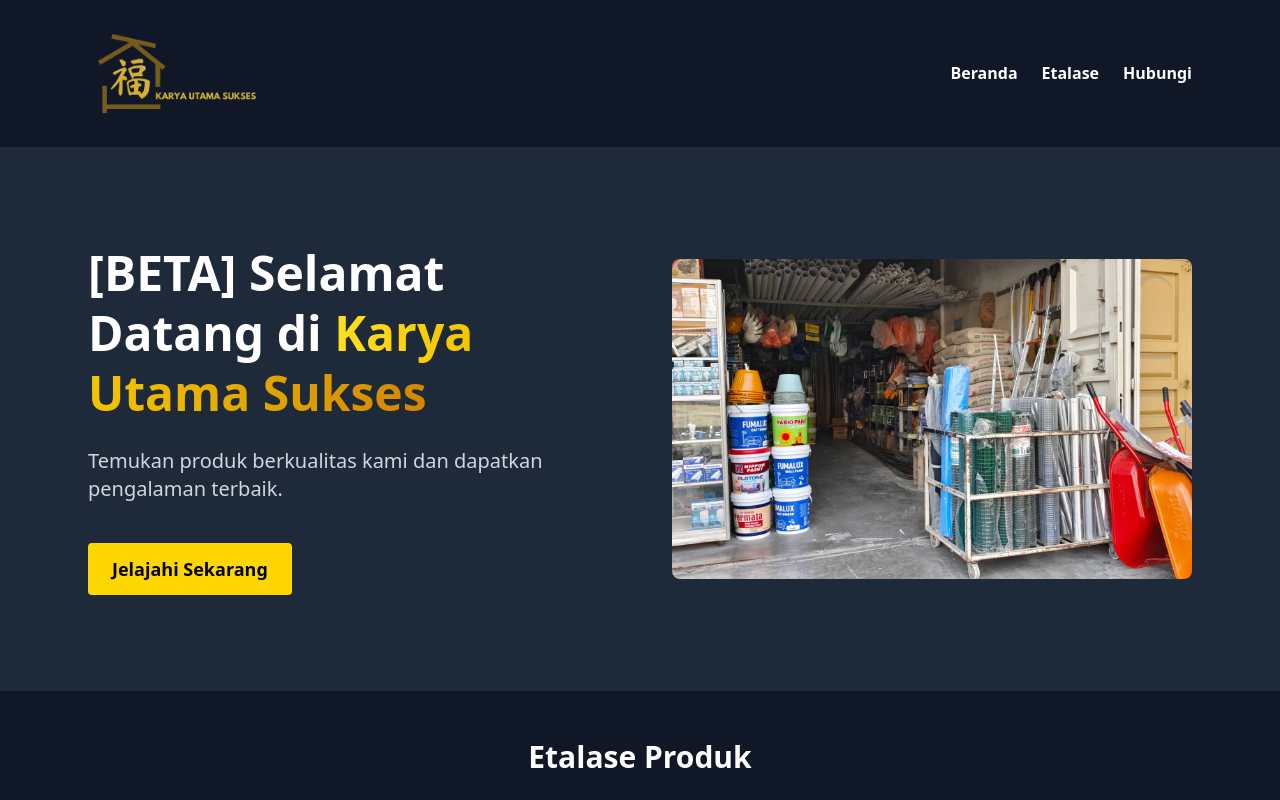
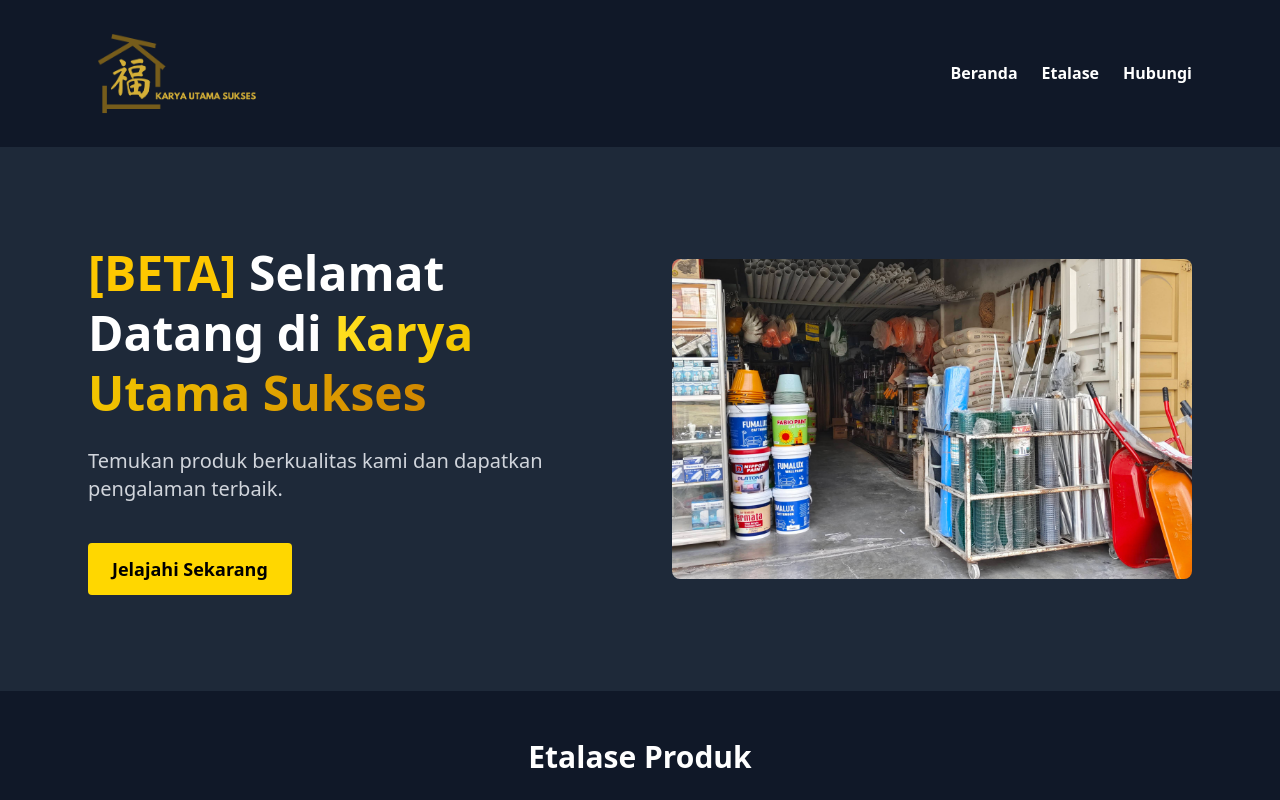
Before and after one commit to RieKou/BETA-Karya-Utama-Sukses, a React (Vite) app in the folder AppKUS/: page / in a window 1280 px wide. Shown: the top 800 px of the page. Built offline with nearby package versions, Linux system fonts and the light colour scheme.

Commit message:
update beta

```diff
--- a/AppKUS/src/App.jsx
+++ b/AppKUS/src/App.jsx
@@ -70,7 +70,7 @@ function App() {
         <div className="max-w-6xl mx-auto px-6 py-24 flex flex-col md:flex-row items-center justify-between gap-x-16">
           <div className="text-center md:text-left md:w-1/2 space-y-6 animate-fadeInUp">
             <h1 className="text-4xl md:text-5xl font-bold leading-tight animate-fadeInUp delay-100">
-              [BETA] Selamat Datang di <span className="bg-gradient-to-r from-yellow-300 to-yellow-600 bg-clip-text text-transparent transition-all duration-500">Karya Utama Sukses</span>
+              <span className='text-yellow-400'>[BETA]</span> Selamat Datang di <span className="bg-gradient-to-r from-yellow-300 to-yellow-600 bg-clip-text text-transparent transition-all duration-500">Karya Utama Sukses</span>
             </h1>
             <p className="text-lg md:text-xl text-gray-300 animate-fadeInUp delay-300">
               Temukan produk berkualitas kami dan dapatkan pengalaman terbaik.
```
